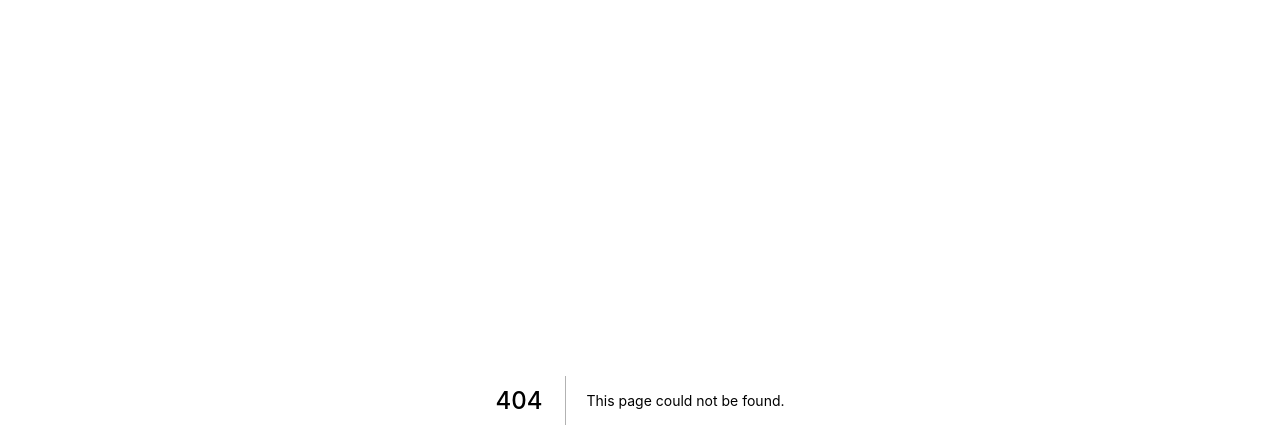
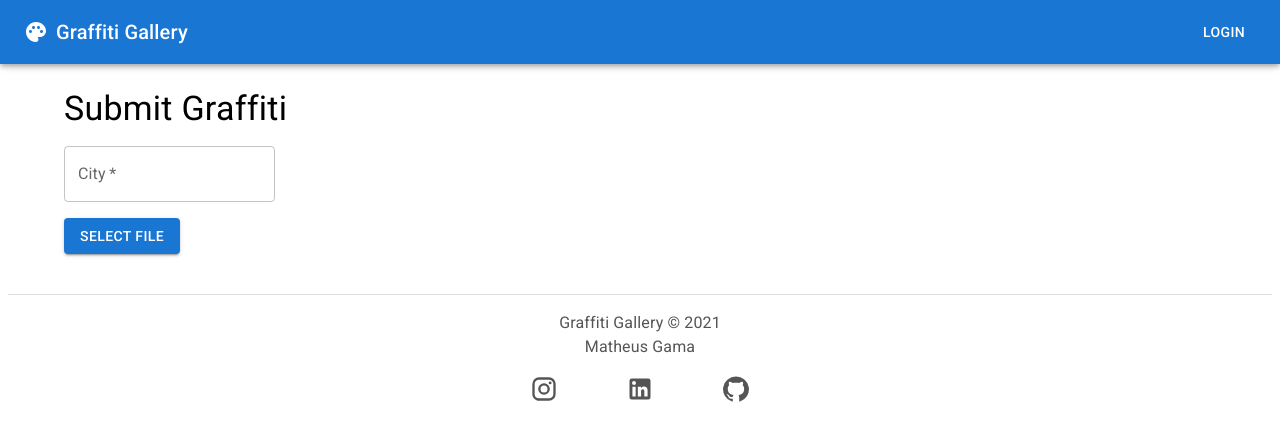
Before and after one commit to mathgama/graffiti-gallery, a Next.js app: page /submit-graffiti in a window 1280 px wide. Before the commit this address had no page. Shown: the top 448 px of the page. Built offline with nearby package versions, Linux system fonts and the light colour scheme.

Commit message:
:sparkles: SubmitGraffiti first layout

```diff
--- /dev/null
+++ b/components/graffiti/SubmitGraffitiForm.js
@@ -0,0 +1,48 @@
+import React from 'react'
+import { Button, Card, Grid, TextField, Typography } from '@mui/material'
+
+const SubmitGraffitiForm = (props) => {
+  const cityInputRef = React.useRef()
+
+  const imageSelectHandler = (event) => {
+    const graffitiData = {
+      city: cityInputRef.current.value,
+      image: event.target.value,
+    }
+
+    props.onSubmit(graffitiData)
+  }
+
+  return (
+    <>
+      <Typography variant="h4" sx={{ my: 2 }}>
+        Submit Graffiti
+      </Typography>
+      <Grid container direction="column" spacing={2}>
+        <Grid item>
+          <TextField
+            required
+            id="cityInput"
+            label="City"
+            inputRef={cityInputRef}
+          />
+        </Grid>
+        <Grid item>
+          <input
+            style={{ display: 'none' }}
+            id="imageInput"
+            type="file"
+            onChange={imageSelectHandler}
+          />
+          <label htmlFor="imageInput">
+            <Button variant="contained" color="primary" component="span">
+              Select File
+            </Button>
+          </label>
+        </Grid>
+      </Grid>
+    </>
+  )
+}
+
+export default SubmitGraffitiForm
--- a/components/layout/Layout.js
+++ b/components/layout/Layout.js
@@ -0,0 +1,15 @@
+import { Container } from '@mui/material'
+import Header from './Header'
+import Footer from './Footer'
+
+const Layout = (props) => {
+  return (
+    <>
+      <Header />
+      <Container>{props.children}</Container>
+      <Footer />
+    </>
+  )
+}
+
+export default Layout
--- a/pages/_app.js
+++ b/pages/_app.js
@@ -1,5 +1,11 @@
+import Layout from '../components/layout/Layout'
+
 function MyApp({ Component, pageProps }) {
-  return <Component {...pageProps} />
+  return (
+    <Layout>
+      <Component {...pageProps} />
+    </Layout>
+  )
 }
 
 export default MyApp
--- a/pages/index.js
+++ b/pages/index.js
@@ -1,5 +1,3 @@
-import styles from '../styles/Home.module.css'
-
 import GraffitiList from '../components/graffiti/GraffitiList'
 import FeaturedGraffiti from '../components/graffiti/FeaturedGraffiti'
 import { Container } from '@mui/material'
@@ -39,8 +37,6 @@ export default function Home() {
 
   return (
     <>
-      <Header />
-      <Container>
       <FeaturedGraffiti
         image="/Banksy_Balloon_Girl_London.jpg"
         alt="Featured"
@@ -49,8 +45,6 @@ export default function Home() {
         uploadDate="Jun 10, 2019"
       />
       <GraffitiList items={mockData} />
-      </Container>
-      <Footer />
     </>
   )
 }
--- /dev/null
+++ b/pages/submit-graffiti.js
@@ -0,0 +1,7 @@
+import SubmitGraffitiForm from '../components/graffiti/SubmitGraffitiForm'
+
+export default function SubmitGraffiti() {
+  const submitHandler = (graffitiData) => {}
+
+  return <SubmitGraffitiForm onSubmit={submitHandler} />
+}
```
Also changed, not shown: components/graffiti/SubmitGraffiti.js (deleted). Lines whose indentation alone changed are shown as unchanged.
